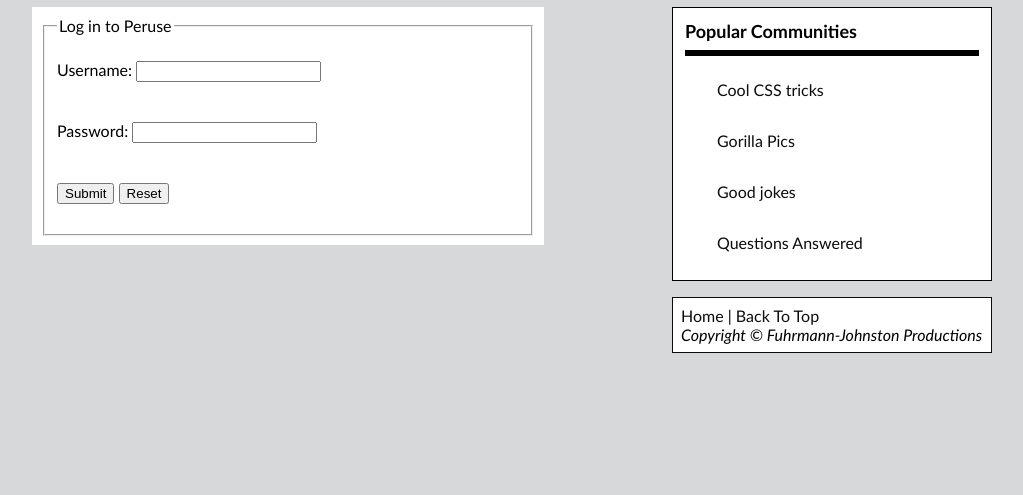
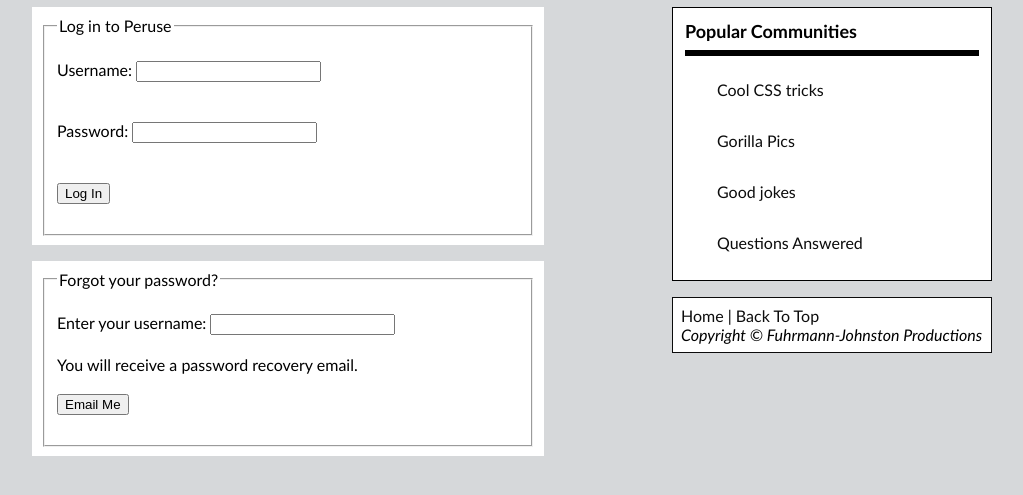
Before and after one commit to hansfuhr/360_Peruse, a PHP site: page /login in a window 1280 px wide. Shown: the part 57-552 px from the top of the page, without its empty margins (192-1215 px from the left). Run offline with PHP 8.4, Linux system fonts and the light colour scheme.

Commit message:
forgotPass

```diff
--- a/login.php
+++ b/login.php
@@ -19,9 +19,17 @@
 			<form action="http://www.randyconnolly.com/tests/process.php" method="post">
 				<fieldset>
 					<legend>Log in to Peruse</legend>
-						Username: <input type="text" name="client" required><br>
-						Password: <input type="password" name="client" required><br>
-						<input type="submit" value="Submit" class="button"> <input type="reset" value="Reset" class="button">
+						Username: <input type="text" name="username" required><br>
+						Password: <input type="password" name="password" required><br>
+						<input type="submit" value="Log In" class="button">
+				</fieldset>
+			</form>
+			<form action="forgotPassword.php" method="post">
+				<fieldset>
+					<legend>Forgot your password?</legend>
+						Enter your username: <input type="text" name="username" required><br>
+						You will receive a password recovery email.<br>
+						<input type="submit" name="submit" value="Email Me" class="button">
 				</fieldset>
 			</form>
 		</main>
--- a/signup.php
+++ b/signup.php
@@ -22,7 +22,7 @@
 						Username: <input type="text" name="username"  required><br>
 						Password: <input type="password" name="password" id="pass" onkeyup='checkpass();' required><br>
 						Confirm password: <input type="password" id="confirm" onkeyup='checkpass();' required><br>
-						Choose a profile picture: <br><input type="file" name="profile-pic" id="userpic" accept="image/png, image/jpeg" required><br>
+						Choose a profile picture: <br><input type="file" name="profile-pic" id="userpic" accept="image/png, image/jpeg, image/gif" required><br>
 						Email: <input type="email" name="email" id="mail" required><br>
 						Birthdate: <input type="date" name="birthdate" required><br>
 						<input type="submit" value="Submit" class="button"> <input type="reset" value="Reset" class="button">
```
Also changed, not shown: forgotPassword.php (added, +27 -0 lines).
